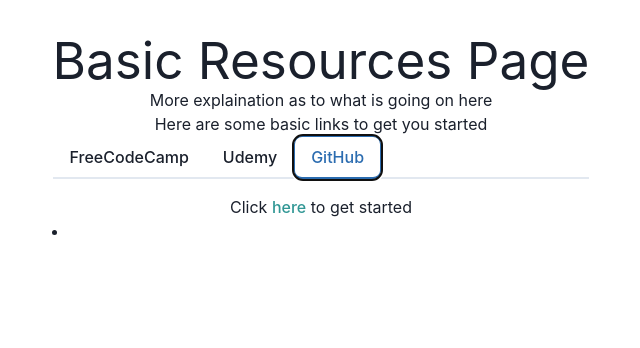
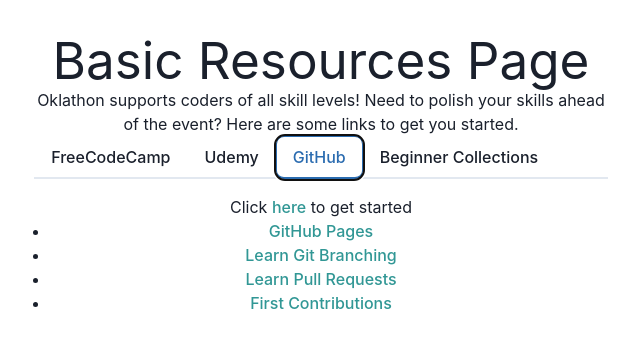
Before and after one commit to Rragu88/oklathon-website, a React (Vite) app: page /resources in a window 1280 px wide. Both pictures are taken after a click on the tab "GitHub". Shown: the top 348 px of the page, without its empty margins (319-959 px from the left). Built offline with nearby package versions, Linux system fonts and the light colour scheme.

Commit message:
Update Resources.jsx
finishing off Links

```diff
--- a/src/pages/Resources.jsx
+++ b/src/pages/Resources.jsx
@@ -17,16 +17,14 @@
                 Basic Resources Page
             </h1>
             <h3>
-                More explaination as to what is going on here
+                Oklathon supports coders of all skill levels! Need to polish your skills ahead of the event? Here are some links to get you started.
             </h3>
-            <h4>
-                Here are some basic links to get you started
-            </h4>
             <Tabs>
                 <TabList>
                     <Tab>FreeCodeCamp</Tab>
                     <Tab>Udemy</Tab>
                     <Tab>GitHub</Tab>
+                    <Tab>Beginner Collections</Tab>
                 </TabList>
                 <TabPanels>
                     <TabPanel>
@@ -58,11 +56,33 @@
                         <p>Click <Link href="https://github.com" color="teal.500" target="_blank">here</Link> to get started</p>
                         <ul>
                             <li>
-
+                                <Link href="https://pages.github.com/" color="teal.500" target="_blank">GitHub Pages</Link>
+                            </li>
+                            <li>
+                                <Link href="https://learngitbranching.js.org/" color="teal.500" target="_blank">Learn Git Branching</Link>
+                            </li>
+                            <li>
+                                <Link href="https://docs.github.com/en/pull-requests/collaborating-with-pull-requests/proposing-changes-to-your-work-with-pull-requests/creating-a-pull-request" color="teal.500" target="_blank">Learn Pull Requests</Link>
+                            </li>
+                            <li>
+                                <Link href="https://github.com/firstcontributions/first-contributions" color="teal.500" target="_blank">First Contributions</Link>
                             </li>
                         </ul>
                     </TabPanel>
-
+                    <TabPanel>
+                        <p>Follow these links for curated starting points</p>
+                        <ul>
+                            <li>
+                                <Link href="https://github.com/MunGell/awesome-for-beginners" color="teal.500" target="_blank">Awesome for beginners</Link>
+                            </li>
+                            <li>
+                                <Link href="https://goodfirstissue.dev/" color="teal.500" target="_blank">First issues for beginners</Link>
+                            </li>
+                            <li>
+                                <Link href="https://up-for-grabs.net/" color="teal.500" target="_blank">Up for grabs issues</Link>
+                            </li>
+                        </ul>
+                    </TabPanel>
                 </TabPanels>
             </Tabs>
 
```
